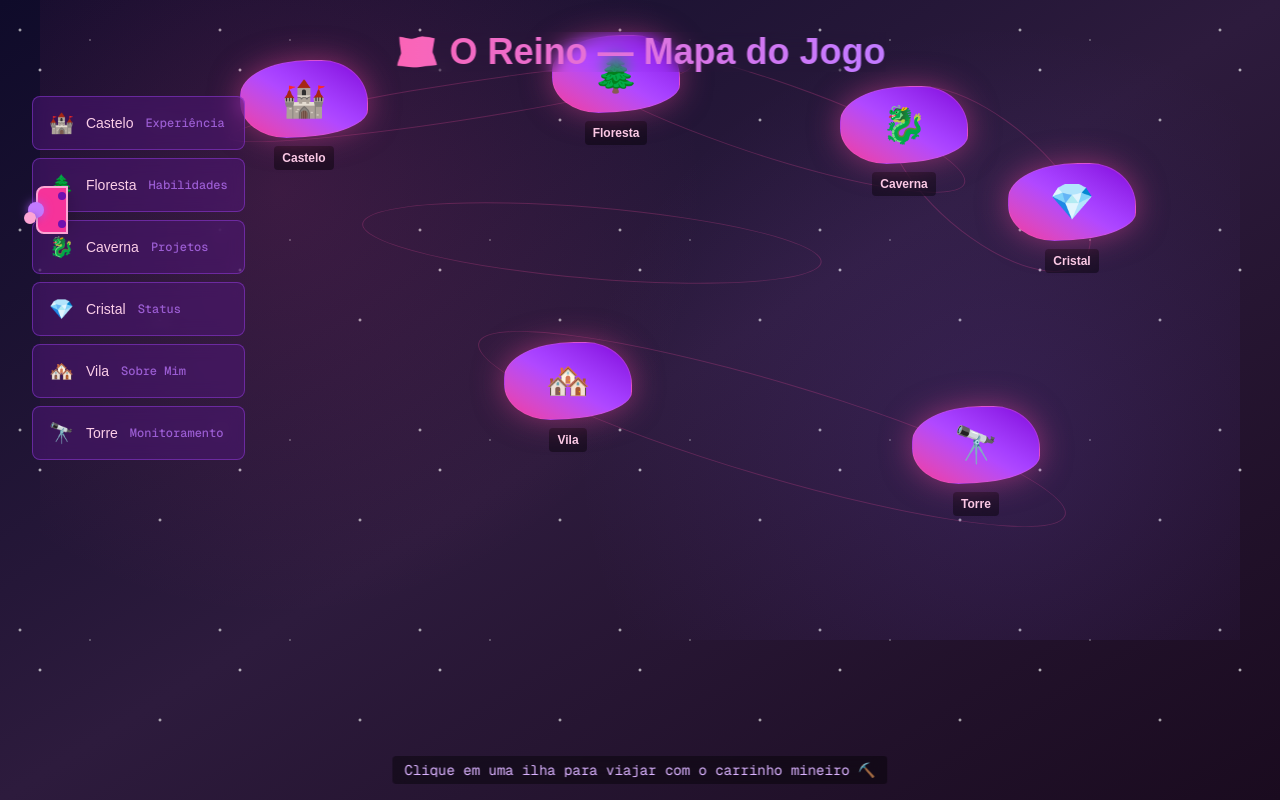
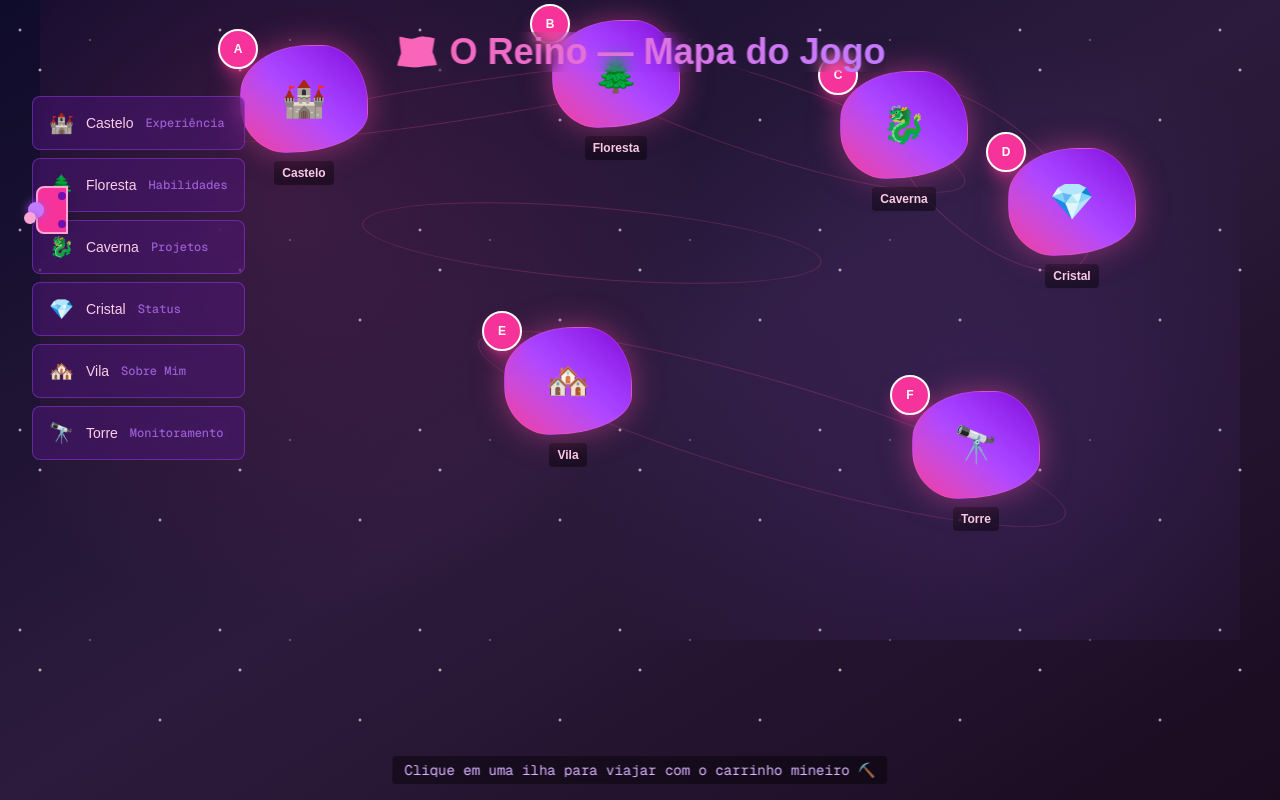
Before and after one commit to vitoriaeduardapda-cmd/devops-rpg-portfolio, a Next.js app: page /mapa-jogo in a window 1280 px wide. Built offline with nearby package versions, Linux system fonts and the light colour scheme.

Commit message:
teste: mapa 2D com caixinhas de letras A-F para posicionamento

```diff
--- a/app/mapa-jogo/page.tsx
+++ b/app/mapa-jogo/page.tsx
@@ -4,6 +4,9 @@ import { useRouter } from "next/navigation";
 import { useEffect, useRef, useState } from "react";
 import gsap from "gsap";
 
+// Letras do alfabeto para marcar cada posição no mapa.
+// Quando você tiver as imagens PNG, me diga: A = qual imagem? B = qual imagem?...
+// Eu então substituo a letra pelo arquivo da imagem na posição exata.
 const locais = [
   {
     id: "castelo",
@@ -11,6 +14,7 @@ const locais = [
     label: "Experiência",
     href: "/realm/experiencia",
     emoji: "🏰",
+    letra: "A",
     x: 22,
     y: 18,
     cor: "from-pink-400 to-purple-500",
@@ -21,6 +25,7 @@ const locais = [
     label: "Habilidades",
     href: "/realm/habilidades",
     emoji: "🌲",
+    letra: "B",
     x: 48,
     y: 14,
     cor: "from-emerald-400 to-teal-500",
@@ -31,6 +36,7 @@ const locais = [
     label: "Projetos",
     href: "/realm/projetos",
     emoji: "🐉",
+    letra: "C",
     x: 72,
     y: 22,
     cor: "from-rose-500 to-fuchsia-600",
@@ -41,6 +47,7 @@ const locais = [
     label: "Status",
     href: "/realm/cristal",
     emoji: "💎",
+    letra: "D",
     x: 86,
     y: 34,
     cor: "from-fuchsia-400 to-purple-600",
@@ -51,6 +58,7 @@ const locais = [
     label: "Sobre Mim",
     href: "/realm/sobre",
     emoji: "🏘️",
+    letra: "E",
     x: 44,
     y: 62,
     cor: "from-amber-400 to-orange-500",
@@ -61,6 +69,7 @@ const locais = [
     label: "Monitoramento",
     href: "/realm/torre",
     emoji: "🔭",
+    letra: "F",
     x: 78,
     y: 72,
     cor: "from-indigo-400 to-blue-500",
@@ -75,7 +84,6 @@ export default function MapaJogo() {
     y: 82,
   });
 
-  // Posições em porcentagem do container
   const posicoes: Record<string, { x: number; y: number }> = {
     castelo: { x: 22, y: 18 },
     floresta: { x: 48, y: 14 },
@@ -86,7 +94,6 @@ export default function MapaJogo() {
   };
 
   useEffect(() => {
-    // Posiciona o carrinho no início
     gsap.set(carrinhoRef.current, { x: 12, y: 82 });
   }, []);
 
@@ -97,21 +104,18 @@ export default function MapaJogo() {
     const alvo = posicoes[id];
     if (!alvo) return;
 
-    // Anima o carrinho mineiro até a ilha
     gsap.to(carrinhoRef.current, {
       x: alvo.x,
       y: alvo.y,
       duration: 1.6,
       ease: "power2.inOut",
       rotation: () => {
-        // Gira levemente na direção do movimento
         const dx = alvo.x - posicaoAtual.x;
         const dy = alvo.y - posicaoAtual.y;
         return Math.atan2(dy, dx) * (180 / Math.PI) - 90;
       },
       onComplete: () => {
         setPosicaoAtual(alvo);
-        // Após a animação, navega para a página do local
         router.push(locais.find((l) => l.id === id)!.href);
       },
     });
@@ -157,7 +161,6 @@ export default function MapaJogo() {
       <div
         className="relative w-full h-[80vh] max-w-[1200px] mx-auto pt-32"
         style={{
-          // Fundo simulando mapa com nuvens (apenas CSS)
           background:
             "radial-gradient(circle at 20% 30%, rgba(236,72,153,0.15) 0%, transparent 40%), radial-gradient(circle at 80% 70%, rgba(139,92,246,0.15) 0%, transparent 40%)",
         }}
@@ -183,7 +186,7 @@ export default function MapaJogo() {
           )}
         </div>
 
-        {/* Ilhas */}
+        {/* Ilhas com caixinhas de letra */}
         {locais.map((local) => (
           <div
             key={local.id}
@@ -192,11 +195,18 @@ export default function MapaJogo() {
               left: `${local.x}%`,
               top: `${local.y}%`,
               transform: "translate(-50%, -50%)",
-              width: "110px",
-              height: "110px",
+              width: "140px",
+              height: "140px",
             }}
             onClick={(e) => viajarPara(local.id, e)}
           >
+            {/* Caixinha da letra (A, B, C...)} */}
+            <div
+              className="absolute -top-4 -left-4 z-30 w-10 h-10 rounded-full bg-pink-500 border-2 border-white flex items-center justify-center text-xs font-bold text-white shadow-lg shadow-pink-500/50 group-hover:scale-110 transition-transform"
+            >
+              {local.letra}
+            </div>
+
             {/* Sombra da ilha */}
             <div
               className="absolute inset-0 rounded-full blur-xl opacity-40"
@@ -225,16 +235,12 @@ export default function MapaJogo() {
             transform: `translate(-50%, -50%) rotate(-90deg)`,
           }}
         >
-          {/* Vagão do carrinho */}
           <div className="relative w-12 h-8 bg-pink-500 rounded-t-lg shadow-lg border-2 border-pink-300">
-            {/* Caixa de minério/cristal */}
             <div
               className="absolute top-[-10px] left-1/2 -translate-x-1/2 w-4 h-4 bg-purple-400 rounded-full shadow-[0_0_10px_rgba(168,85,247,0.8)]"
             />
-            {/* Rodas */}
             <div className="absolute bottom-0 left-1 w-2 h-2 bg-purple-800 rounded-full" />
             <div className="absolute bottom-0 right-1 w-2 h-2 bg-purple-800 rounded-full" />
-            {/* Passageira (cabelo rosa) */}
             <div
               className="absolute top-[-14px] left-2 w-3 h-3 bg-pink-300 rounded-full shadow-md"
             />
```
